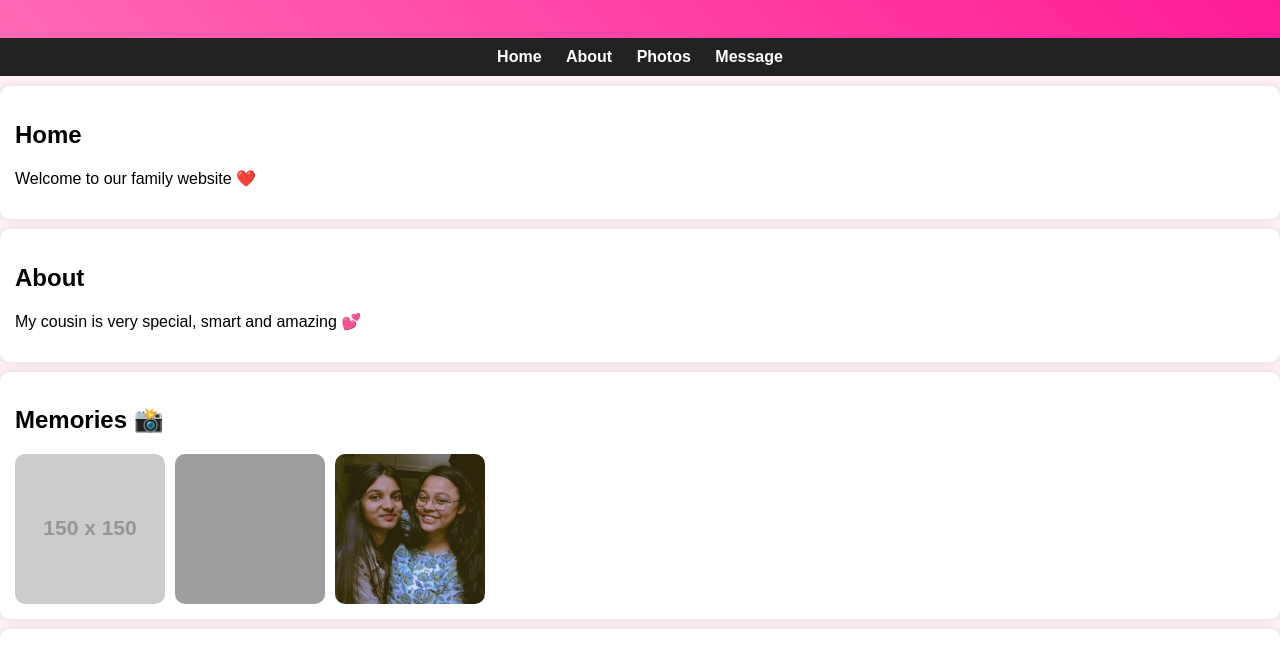
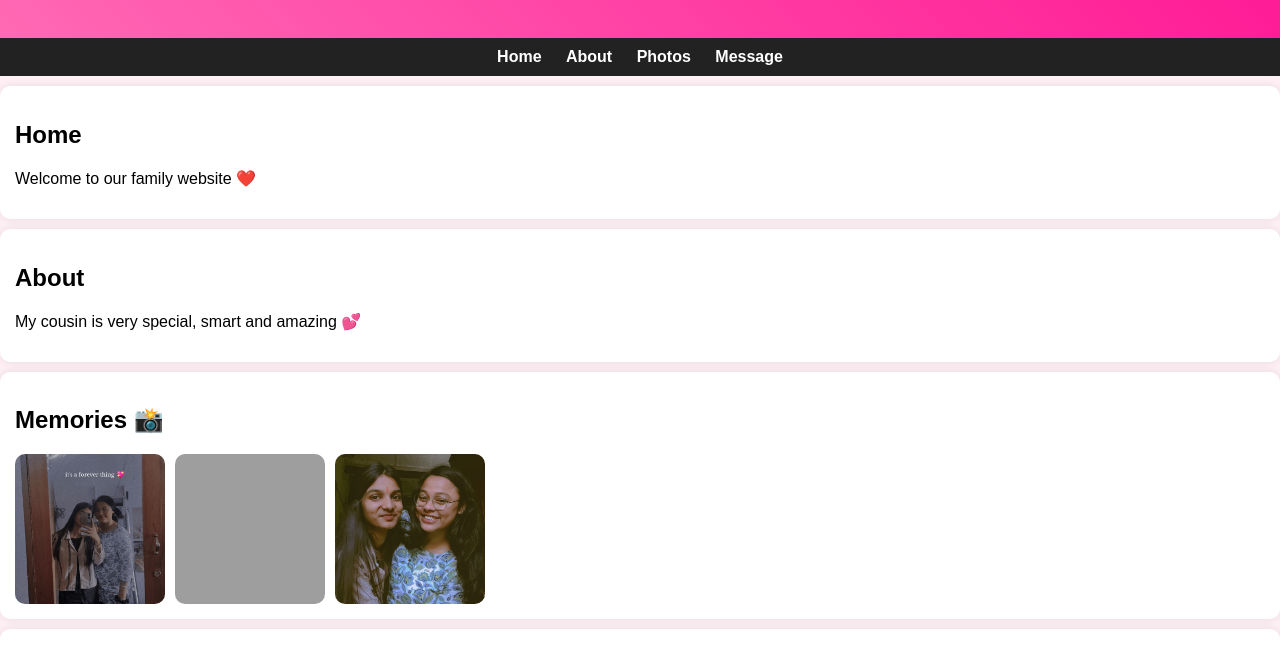
Before and after one commit to gargtanishka401-del/My-cousin-, a plain HTML site: page index.html in a window 1280 px wide. Shown: the part 127-788 px from the top of the page. Drawn offline with Linux system fonts and the light colour scheme; grey boxes are pictures that could not be loaded; placeholder pictures from the web are drawn by us.

Commit message:
Replace placeholder image with actual photo

```diff
--- a/index.html
+++ b/index.html
@@ -110,7 +110,7 @@ footer {
 <section id="photos" class="card">
   <h2>Memories 📸</h2>
   <div class="gallery">
-    <img src="https://via.placeholder.com/150">
+    <img src="Snapchat-1168213922.jpg">
     <img src="Snapchat-1765977244.jpg">
     <img src="Snapchat-537276003.jpg">
   </div>
```
